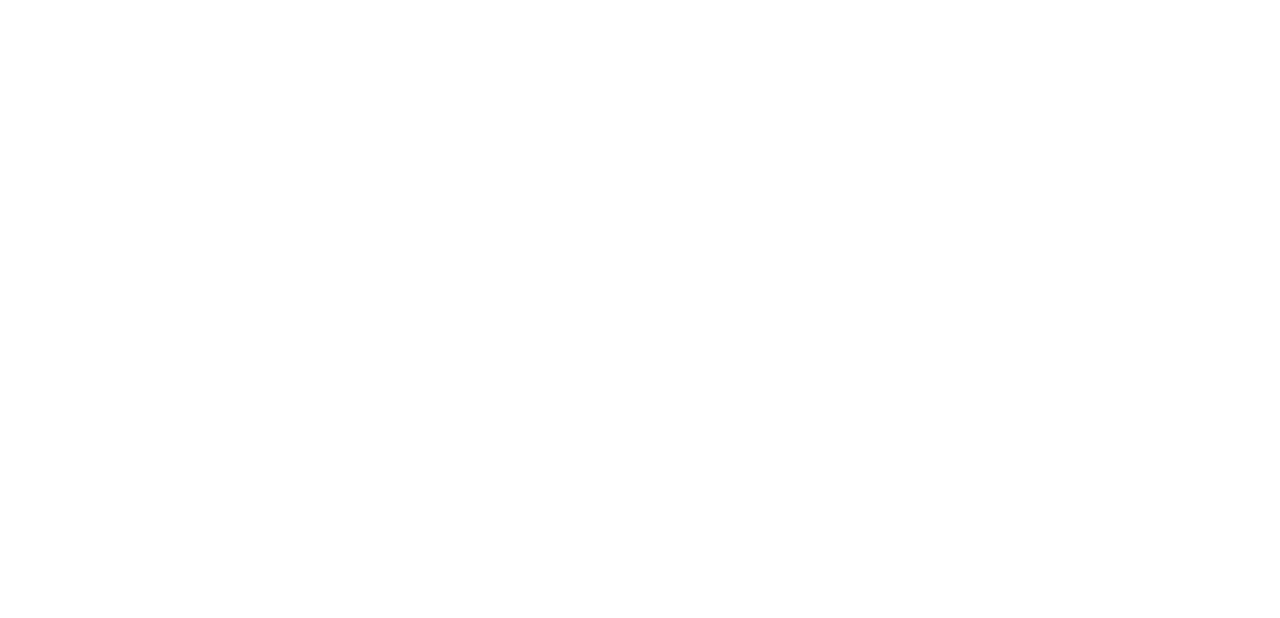
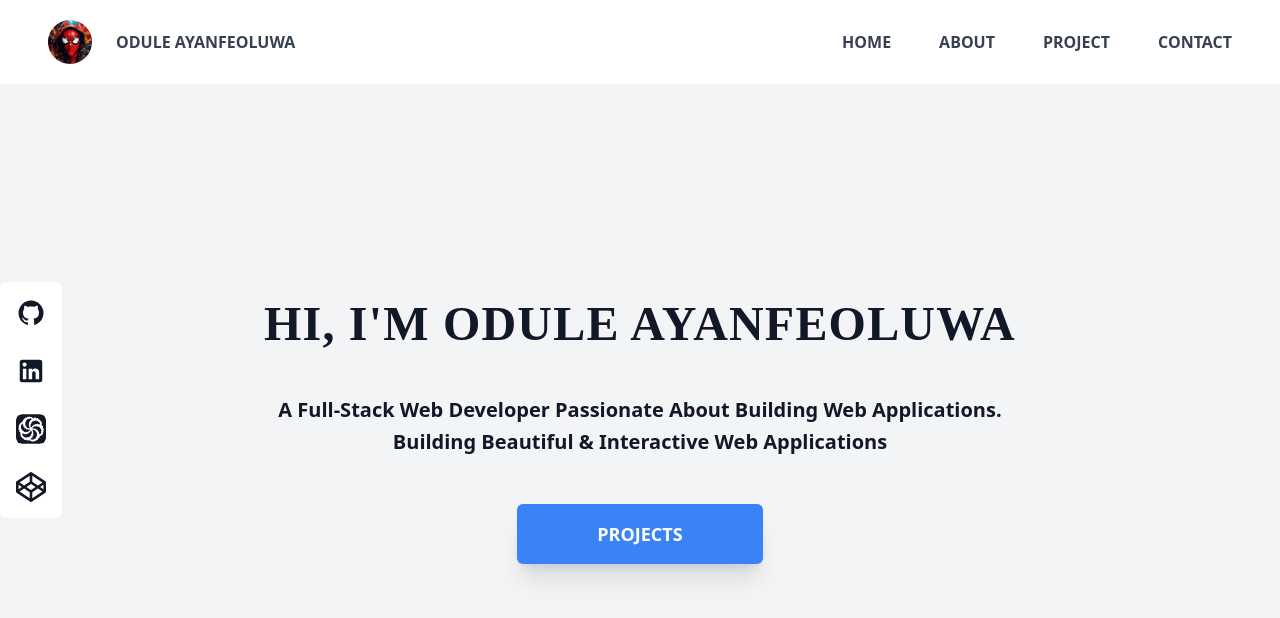
Before and after one commit to ogayanfe/grandeur, a website: page index.html in a window 1280 px wide. Drawn offline with Linux system fonts and the light colour scheme; a web font is replaced by a local one.

Commit message:
Added header and hero section

```diff
--- a/index.html
+++ b/index.html
@@ -2,7 +2,84 @@
   <head>
     <meta charset="UTF-8" />
     <meta name="viewport" content="width=device-width, initial-scale=1.0" />
+    <link rel="stylesheet" href="./index.css" />
     <title>O.G Ayanfeoluwa</title>
   </head>
-  <body></body>
+  <body class="bg-gray-50">
+    <header
+      class="fixed left-0 top-0 flex w-full items-center justify-between bg-white p-4 font-bold uppercase text-gray-700 sm:px-6 md:p-5 md:px-12"
+    >
+      <div class="flex items-center justify-center gap-6">
+        <img
+          class="inline-block h-11 w-11 rounded-full ring-2 ring-white"
+          src="/avatar.jpg"
+          alt=""
+        />
+        <h1>Odule Ayanfeoluwa</h1>
+      </div>
+      <span class="bg-blue-100"></span>
+      <button class="text-2xl md:hidden">
+        <span class="fixed -left-[20000000000000000000px]">Show Menu</span>
+        <span class="icon-[pajamas--hamburger]"></span>
+      </button>
+      <ul class="hidden items-center justify-center gap-12 md:flex">
+        <li>Home</li>
+        <li>About</li>
+        <li>Project</li>
+        <li>Contact</li>
+      </ul>
+    </header>
+    <section
+      class="flex h-full w-full items-center justify-center bg-gray-100 bg-cover pt-16"
+    >
+      <div
+        class="flex h-full max-w-4xl flex-col items-center justify-center gap-6 text-gray-900 md:gap-12"
+      >
+        <h1
+          class="font-hero w-full px-3 text-center text-4xl font-bold uppercase leading-relaxed tracking-wide sm:text-5xl md:px-10"
+        >
+          Hi, I'm Odule Ayanfeoluwa
+        </h1>
+        <div class="px-10 text-xl capitalize lg:font-semibold">
+          <p class="pb-1 text-center">
+            A full-stack web developer passionate about building web
+            applications.
+          </p>
+          <p class="text-center">
+            Building beautiful & interactive web applications
+          </p>
+        </div>
+        <nav
+          class="left-0 flex gap-3 rounded-md p-2 text-3xl md:absolute md:top-1/2 md:-translate-y-1/2 md:flex-col md:bg-white"
+        >
+          <button
+            class="rounded-md p-2 transition-colors duration-300 hover:bg-blue-100"
+          >
+            <span class="icon-[mdi--github]"></span>
+          </button>
+          <button
+            class="rounded-md p-2 transition-colors duration-300 hover:bg-blue-100"
+          >
+            <span class="icon-[mdi--linkedin]"></span>
+          </button>
+          <button
+            class="rounded-md p-2 transition-colors duration-300 hover:bg-blue-100"
+          >
+            <span class="icon-[simple-icons--codewars] rounded-md"></span>
+          </button>
+          <button
+            class="rounded-md p-2 transition-colors duration-300 hover:bg-blue-100"
+          >
+            <span class="icon-[fa--codepen]"></span>
+          </button>
+        </nav>
+
+        <button
+          class="rounded-md bg-blue-500 px-20 py-4 text-lg font-bold text-white shadow-xl"
+        >
+          PROJECTS
+        </button>
+      </div>
+    </section>
+  </body>
 </html>
--- /dev/null
+++ b/src/css/input.css
@@ -0,0 +1,4 @@
+@import url("https://fonts.googleapis.com/css2?family=Poetsen+One&display=swap");
+@tailwind base;
+@tailwind components;
+@tailwind utilities;
--- /dev/null
+++ b/tailwind.config.js
@@ -0,0 +1,17 @@
+const { addDynamicIconSelectors } = require("@iconify/tailwind");
+/** @type {import('tailwindcss').Config} */
+
+module.exports = {
+  content: ["./index.html", "./src/**/*.{js,ts}"],
+  theme: {
+    extend: {
+      backgroundImage: {
+        hero: 'url("/hero.jpg")',
+      },
+      fontFamily: {
+        hero: '"Poetsen One" ',
+      },
+    },
+  },
+  plugins: [addDynamicIconSelectors()],
+};
```
Also changed, not shown: package.json (+13 -0 lines), public/avatar.jpg (added), public/index.css (added), 4 other files.
